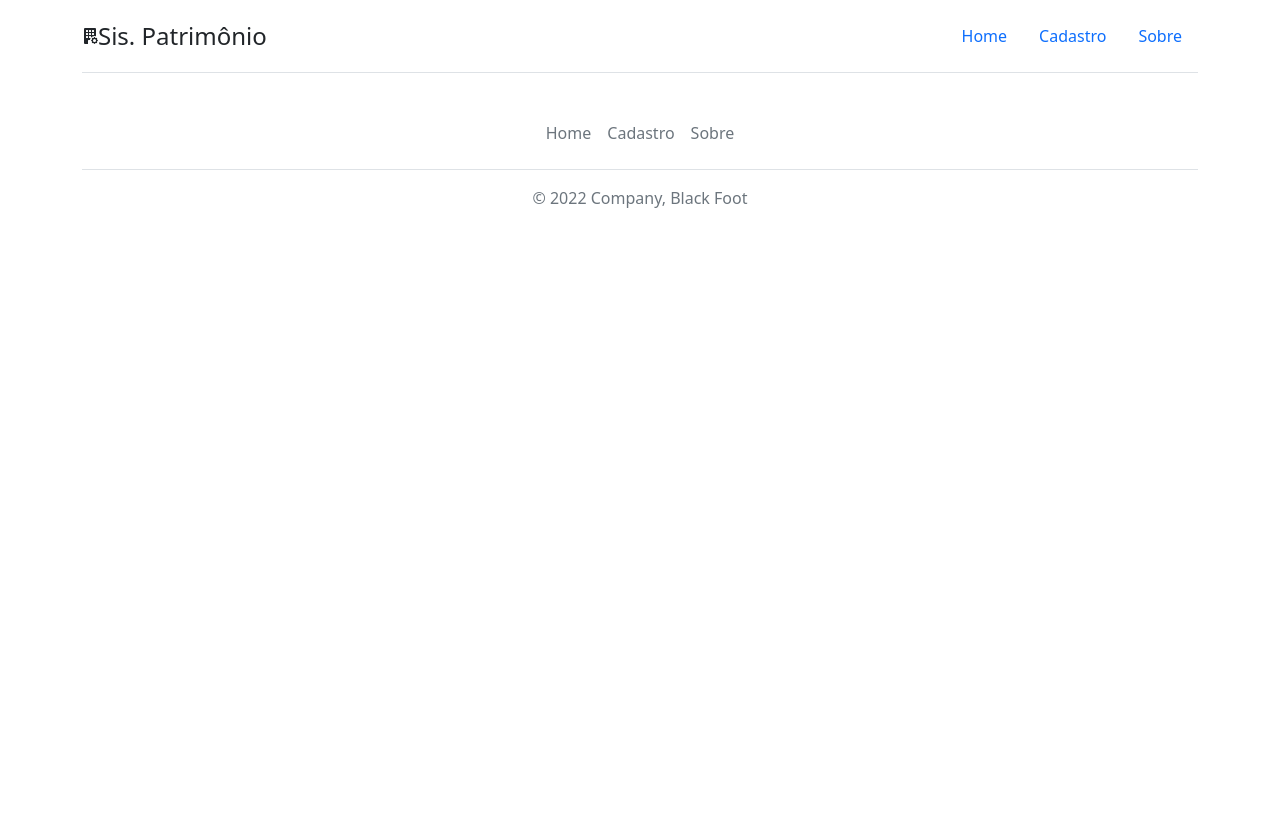
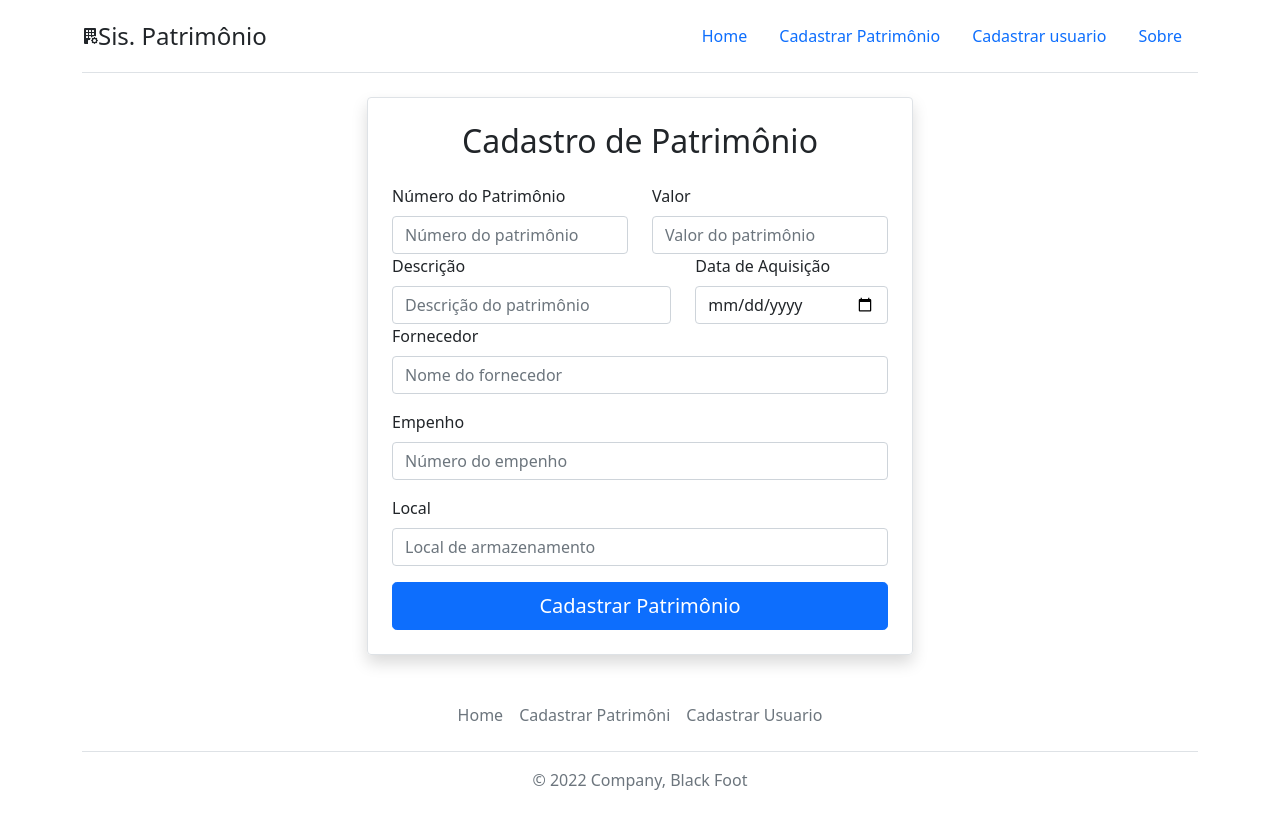
Before and after one commit to Ailton78/front-patrimonio, a React (Vite) app: page /cadastro/patrimonio in a window 1280 px wide. Shown: the top 828 px of the page. Before the commit the page ends 800 px from the top, so only its background shows below. Built offline with nearby package versions, Linux system fonts and the light colour scheme.

Commit message:
Formulario patrimonio  formatado campos, e utilites

```diff
--- a/src/App.jsx
+++ b/src/App.jsx
@@ -1,6 +1,4 @@
 import { useState } from 'react'
-
-
 import './App.css'
 
 // Componentes
@@ -13,6 +11,7 @@ import { Route, BrowserRouter, Routes } from "react-router-dom";
 //pages
 import Login from './pages/login.jsx'
 import CadastroPatrimonio from './pages/CadastroPatrimonio.jsx'
+import CadastroUsuario from './pages/cadastroUsuario.jsx'
 
 
 
@@ -25,8 +24,9 @@ function App() {
         <Navbar></Navbar>
 
         <Routes>
-          <Route path='/' element={<Home />} />
-          <Route path='/cadastro' element={<CadastroPatrimonio />} />
+          <Route path='/' element={<Login />} />
+          <Route path='/cadastro/patrimonio' element={<CadastroPatrimonio />} />
+          <Route path='/cadastro/usuario' element={<CadastroUsuario />} />
         </Routes>
 
         <Footer></Footer>
--- a/src/components/Footer.jsx
+++ b/src/components/Footer.jsx
@@ -8,8 +8,8 @@ const Footer = () => {
         <footer className="py-3 my-4 container">
             <ul className="nav justify-content-center border-bottom pb-3 mb-3">
                 <li className="nav-item"><Link to="/" className="nav-link px-2 text-muted">Home</Link></li>
-                <li className="nav-item"><Link to="/cadastro" className="nav-link px-2 text-muted">Cadastro</Link></li>
-                <li className="nav-item"><Link to="/sobre" className="nav-link px-2 text-muted">Sobre</Link></li>
+                <li className="nav-item"><Link to="/cadastro/patrimonio" className="nav-link px-2 text-muted">Cadastrar Patrimôni</Link></li>
+                <li className="nav-item"><Link to="/cadastro/usuario" className="nav-link px-2 text-muted">Cadastrar Usuario</Link></li>
             </ul>
             <p className="text-center text-muted">&copy; 2022 Company, Black Foot</p>
         </footer>
--- a/src/components/Navbar.jsx
+++ b/src/components/Navbar.jsx
@@ -17,7 +17,8 @@ const Navbar = () => {
 
                     <ul className="nav nav-pills">
                         <li className="nav-item"><Link to="/" className="nav-link btn" aria-current="page">Home</Link></li>
-                        <li className="nav-item"><Link to="/cadastro" className="nav-link btn">Cadastro</Link></li>
+                        <li className="nav-item"><Link to="/cadastro/patrimonio" className="nav-link btn">Cadastrar Patrimônio</Link></li>
+                        <li className="nav-item"><Link to="/cadastro/usuario" className="nav-link btn">Cadastrar usuario</Link></li>
                         <li className="nav-item"><Link to="/sobre" className="nav-link btn" >Sobre</Link></li>
                     </ul>
                 </header>
--- a/src/pages/CadastroPatrimonio.jsx
+++ b/src/pages/CadastroPatrimonio.jsx
@@ -1,6 +1,24 @@
 import React from 'react';
+import { useState } from 'react';
+import { formattedNumber, formattedAmount } from '../scripts/utilities';
 
 const CadastroPatrimonio = () => {
+
+    // Definindo o estado para armazenar o valor do campo de texto
+    const [amount, setAmount] = useState(''); // Para o valor monetário
+    const [assetNumber, setAssetNumber] = useState(''); // Para o número do patrimônio
+
+    // Função que é chamada toda vez que o valor do campo "valor" mudar
+    const handleAmountChange = (e) => {
+        const amountFormatted = formattedAmount(e.target.value)
+        setAmount(amountFormatted); // Atualiza o valor
+    }
+
+    const handleAssetNumberChange = (e) => {
+        const numberFormatted = formattedNumber(e.target.value)
+        setAssetNumber(numberFormatted); // Atualiza o número do patrimônio
+    }
+
     const handleSubmit = (e) => {
         e.preventDefault();
         // Lógica de envio do formulário pode ser adicionada aqui
@@ -26,17 +44,21 @@ const CadastroPatrimonio = () => {
                                     id="numeroPatrimonio"
                                     placeholder="Número do patrimônio"
                                     required
+                                    value={assetNumber} // O valor do campo é controlado pelo estado
+                                    onChange={handleAssetNumberChange} // Chama a função sempre que o campo mudar
                                 />
                             </div>
                             {/* Campo Valor */}
                             <div className="col">
                                 <label htmlFor="valor" className="form-label">Valor</label>
                                 <input
-                                    type="number"
+                                    type="text"
                                     className="form-control"
                                     id="valor"
                                     placeholder="Valor do patrimônio"
                                     required
+                                    value={amount} // O valor do campo é controlado pelo estado
+                                    onChange={handleAmountChange} // Chama a função sempre que o campo mudar
                                 />
                             </div>
 
--- a/src/pages/Home.jsx
+++ b/src/pages/Home.jsx
@@ -1,5 +1,5 @@
 import React, { useEffect, useState } from 'react';
-import useFetch from '../hooks/userFetch'; // Importando o seu hook useFetch
+import useFetch from '../hooks/userFetch'; // Importando hook useFetch
 
 const Home = () => {
     const url = "http://localhost:8080/home"; // URL da sua API
@@ -38,7 +38,7 @@ const Home = () => {
                             <td>{item.id}</td>
                             <td>{item.descricao}</td>
                             <td>{item.numeroPatrimoni}</td>
-                            <td>{item.valor.toFixed(2)}</td> {/* Formatação de valor */}
+                            <td>R$ {item.valor.toFixed(2)}</td> {/* Formatação de valor */}
                             <td>{new Date(item.dataAquisicao).toLocaleDateString()}</td> {/* Formatação da data */}
                             <td>{item.fornecedor}</td>
                             <td>{item.empenho}</td>
--- /dev/null
+++ b/src/scripts/utilities.js
@@ -0,0 +1,14 @@
+export function formattedAmount(valor) {
+    let valorAlterado = valor;
+    valorAlterado = valorAlterado.replace(/\D/g, ""); // Remove todos os não dígitos
+    valorAlterado = valorAlterado.replace(/(\d+)(\d{2})$/, "$1,$2"); // Adiciona a parte de centavos
+    valorAlterado = valorAlterado.replace(/(\d)(?=(\d{3})+(?!\d))/g, "$1."); // Adiciona pontos a cada três dígitos
+    valorAlterado = "R$ " + valorAlterado; // Adiciona o prefixo 'R$'
+    return valorAlterado;
+}
+
+export function formattedNumber(valor) {
+    let valorAlterado = valor;
+    valorAlterado = valorAlterado.replace(/\D/g, ""); // Remove todos os não dígitos
+    return valorAlterado;
+}
```
